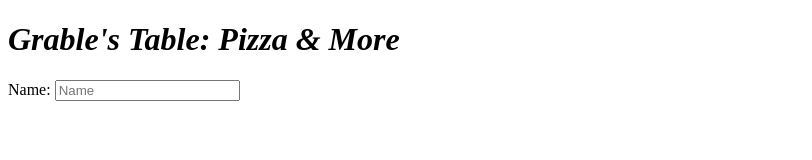
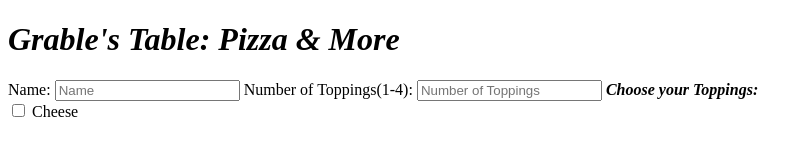
Before and after one commit to JaseGrable/Pizza-Project4, a plain HTML site: page index.html in a window 1280 px wide. Shown: the whole page, without its empty margins (0-812 px from the left). Drawn offline with Linux system fonts and the light colour scheme.

Commit message:
WIP update html form to add cheese selection

```diff
--- a/index.html
+++ b/index.html
@@ -13,6 +13,15 @@
     <form id="pizzaForm">
         <label for="name">Name:</label>
         <input type="text" class="form-control" id="name" placeholder="Name" required>
+
+        <label for="noToppings">Number of Toppings(1-4):</label>
+        <input type="text" class="form-control" id="noToppings" placeholder="Number of Toppings" required>
+
+        <label><strong><em>Choose your Toppings:</em></strong></label>
+        <div class="form-check">
+            <input class="form-check-input" type="checkbox" value="Cheese" name="toppingCheck">
+            <label class="form-check-label" for="cheese">Cheese</label>
+        </div>
       </form>
       <div id="output"></div>
 </body>
--- a/js/scripts.js
+++ b/js/scripts.js
@@ -57,7 +57,7 @@ function Pizza(toppings, size) {
 
     const pizza = new Pizza(toppingArray, inputtedSize);
 
-    const toppingsCost = pizza.toppingsCost()l
+    const toppingsCost = pizza.toppingsCost();
     const sizeCost = pizza.sizeCost();
     const totalCost = pizza.totalCost();
     document.getElementById("displayTotalCost").innerHTML = totalCost;
```
